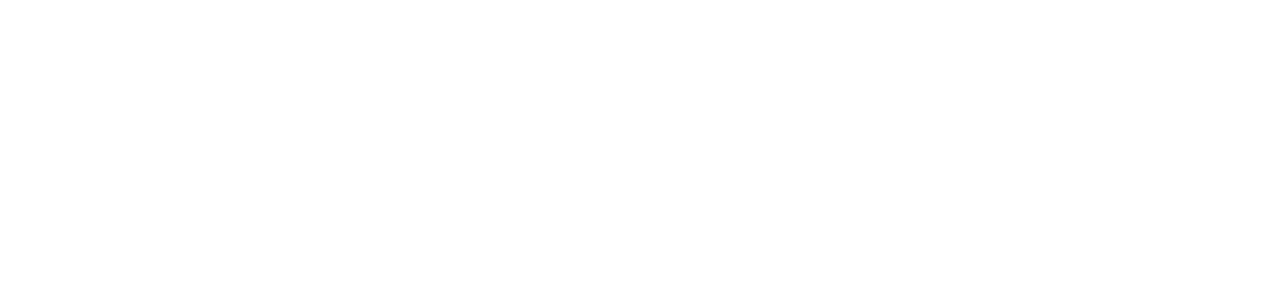
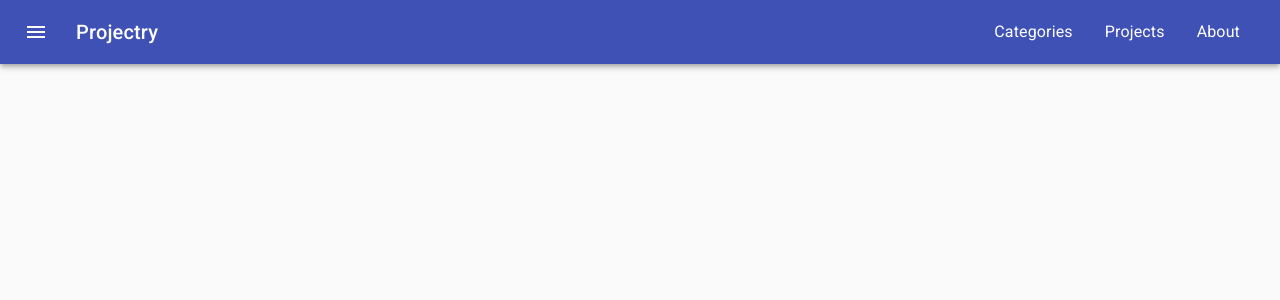
Before and after one commit to mluo24/projectry, a React (Create React App) app: page / in a window 1280 px wide. Shown: the top 300 px of the page. Built offline with nearby package versions, Linux system fonts and the light colour scheme.

Commit message:
started navbar

```diff
--- a/src/App.css
+++ b/src/App.css
@@ -1,4 +1,6 @@
-.App {
+
+
+/* .App {
   text-align: center;
 }
 
@@ -35,4 +37,4 @@
   to {
     transform: rotate(360deg);
   }
-}
+} */
--- /dev/null
+++ b/src/components/Header.tsx
@@ -0,0 +1,68 @@
+import { AppBar, Toolbar, List, ListItem, ListItemText, IconButton, Typography } from '@material-ui/core';
+import { createStyles, makeStyles, Theme } from '@material-ui/core/styles';
+import MenuIcon from '@material-ui/icons/Menu';
+import React from 'react';
+
+const useStyles = makeStyles((theme: Theme) =>
+  createStyles({
+    root: {
+      flexGrow: 1,
+    },
+    menuButton: {
+      marginRight: theme.spacing(2),
+    },
+    title: {
+      flexGrow: 1,
+    },
+    navDisplayFlex: {
+        display: `flex`,
+        justifyContent: `space-between`
+    },
+    linkText: {
+        textDecoration: `none`,
+        textTransform: `none`,
+        color: `white`
+    }
+  }),
+);
+
+type link = {title : string, path : string};
+
+type Props = {
+    readonly links : link[]
+};
+
+const Navbar = ({links} : Props) => {
+
+    const classes = useStyles();
+
+    return (
+        <AppBar position="static">
+            <Toolbar>
+            <IconButton edge="start" className={classes.menuButton} color="inherit" aria-label="menu">
+                <MenuIcon />
+            </IconButton>
+            <Typography variant="h6" className={classes.title}>
+                <a href="/" className={classes.linkText}>Projectry</a>
+            </Typography>
+            <List component="nav" aria-labelledby="main navigation" className={classes.navDisplayFlex}>
+                {links.map(({ title, path }) => (
+                <a href={path} key={title} className={classes.linkText}>
+                    <ListItem button>
+                        <ListItemText primary={title} />
+                    </ListItem>
+                </a>
+                ))}
+            </List>
+            </Toolbar>
+        </AppBar>
+    );
+}
+
+const Header = ({links} : Props) => {
+    return (
+        <Navbar links={links}/>
+    );
+}
+
+export default Header;
--- a/src/components/Main.tsx
+++ b/src/components/Main.tsx
@@ -1,17 +1,20 @@
 import React from 'react';
+import Header from './Header';
 
-type Props = {
+const Main = () => {
 
-}
-
-const Main = ({} : Props) => {
+    const links = [
+        {title : "Categories", path : "/"},
+        {title : "Projects", path : "/projects"},
+        {title : "About", path : "/about"}
+    ];
 
     return (
         <div>
-
+            <Header links={links}/>
         </div>
     );
 
 }
 
-export default Main
+export default Main;
--- a/src/index.tsx
+++ b/src/index.tsx
@@ -3,9 +3,11 @@
 import './index.css';
 import App from './App';
 import reportWebVitals from './reportWebVitals';
+import { CssBaseline } from "@material-ui/core"
 
 ReactDOM.render(
   <React.StrictMode>
+    <CssBaseline />
     <App />
   </React.StrictMode>,
   document.getElementById('root')
```
Also changed, not shown: src/App.tsx (+1 -19 lines), src/components/Navbar.tsx (deleted, +0 -7 lines).
